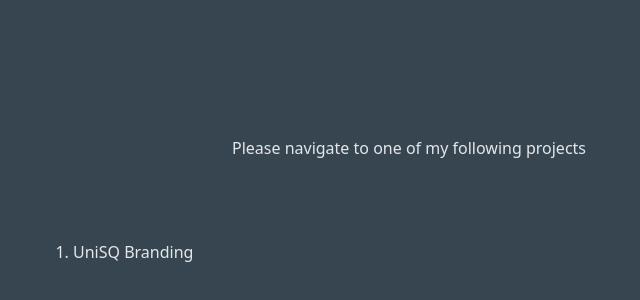
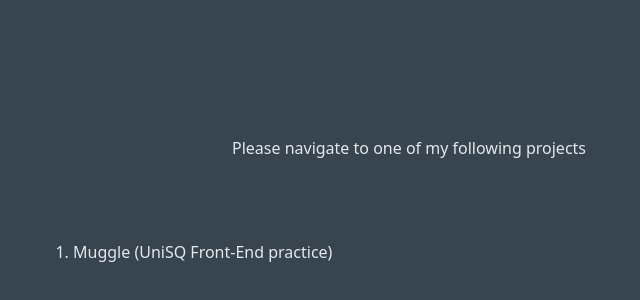
Before and after one commit to Tristan-Muggridge/100DaysOfCode, a Next.js app in the folder 100daysofcode/: page / in a window 1280 px wide. Shown: the part 24-324 px from the top of the page, without its empty margins (231-871 px from the left). Built offline with nearby package versions, Linux system fonts and the light colour scheme.

Commit message:
I made vercel happy, but forgot to edit index

```diff
--- a/100daysofcode/pages/index.js
+++ b/100daysofcode/pages/index.js
@@ -7,7 +7,7 @@ export default function Home() {
           <p className="mx-auto pt-40 text-center ">Please navigate to one of my following projects</p>
 
           <ul className="mt-20 w-auto mx-auto list-decimal hover:underline hover:text-gray-300">
-            <li><a href="/muggle"> UniSQ Branding </a></li>
+            <li><a href="/muggle"> Muggle (UniSQ Front-End practice) </a></li>
           </ul>
 
         </div>
```
